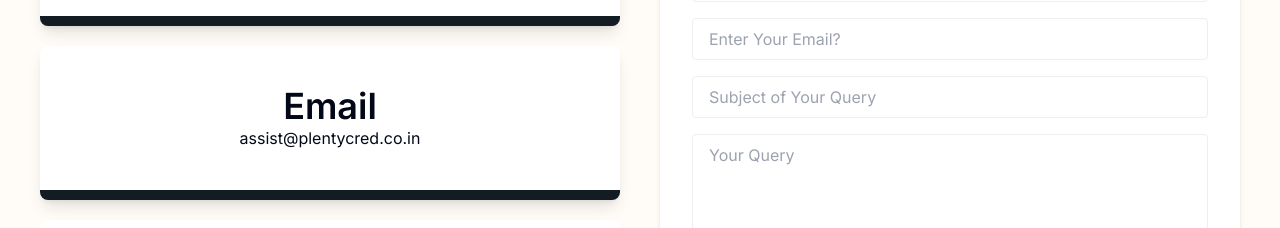
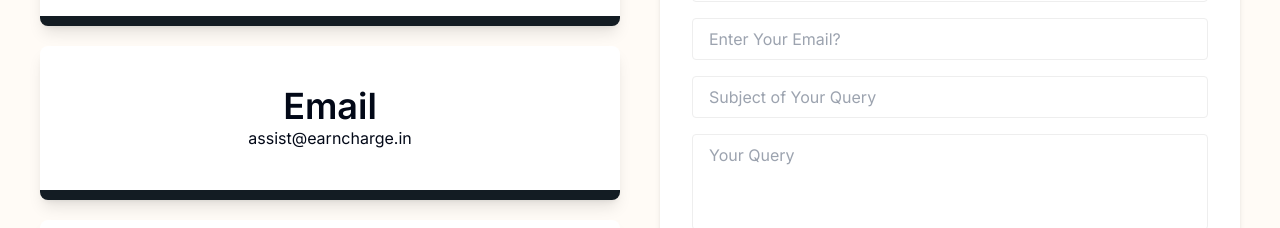
Before and after one commit to Vismay19999/earncharge-rewrite-frontend, a Next.js app: page /contact in a window 1280 px wide. Shown: the part 833-1061 px from the top of the page. Built offline with nearby package versions, Linux system fonts and the light colour scheme.

Commit message:
Email Has Been Changed

```diff
--- a/src/app/(others)/contact/page.tsx
+++ b/src/app/(others)/contact/page.tsx
@@ -63,7 +63,7 @@
         <motion.div className="flex justify-center items-center flex-col bg-white p-10 shadow-lg rounded-lg
         border-[#131c23] border-b-[10px]">
           <h1 className="text-4xl font-semibold">Email</h1>
-          <p>assist@plentycred.co.in</p>
+          <p className="inline">assist@earncharge.in</p>
         </motion.div>
         <motion.div className="flex justify-center items-center flex-col bg-white p-10 shadow-lg rounded-lg
         border-[#131c23] border-b-[10px]">
```
